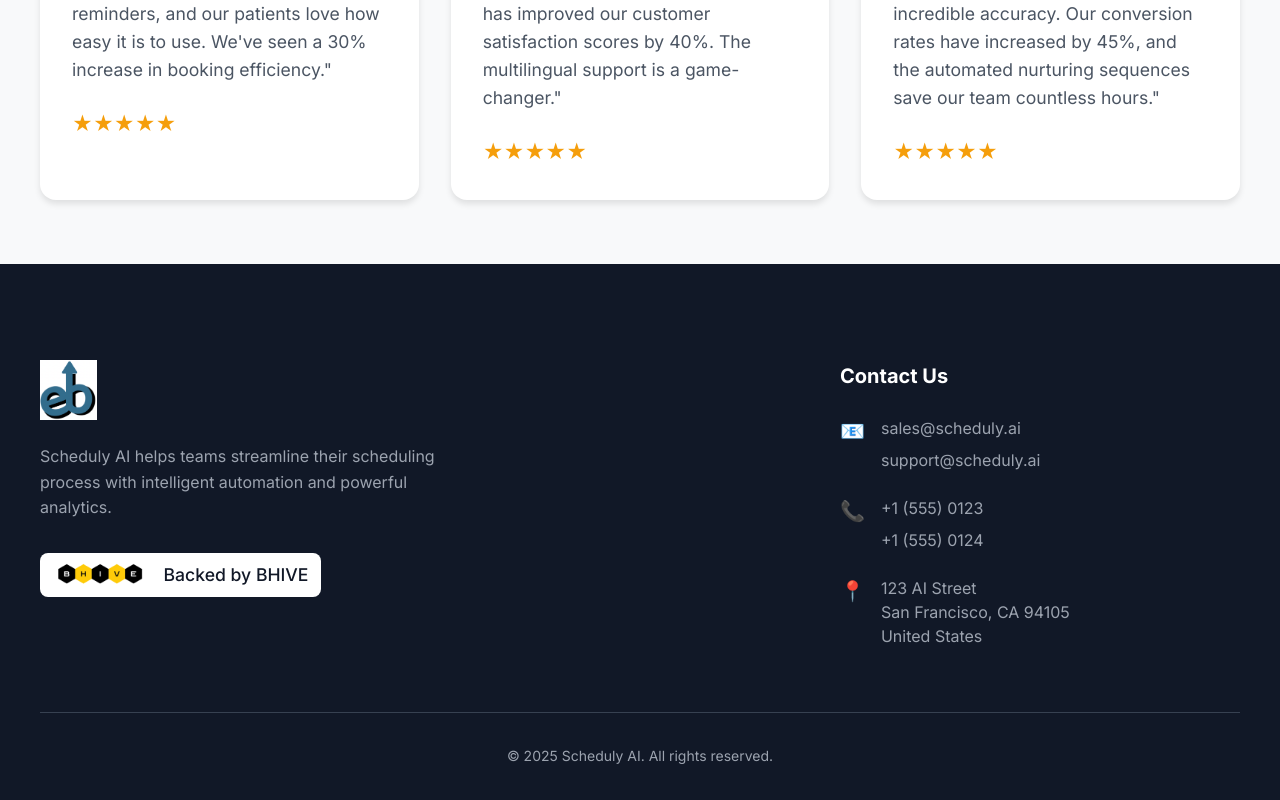
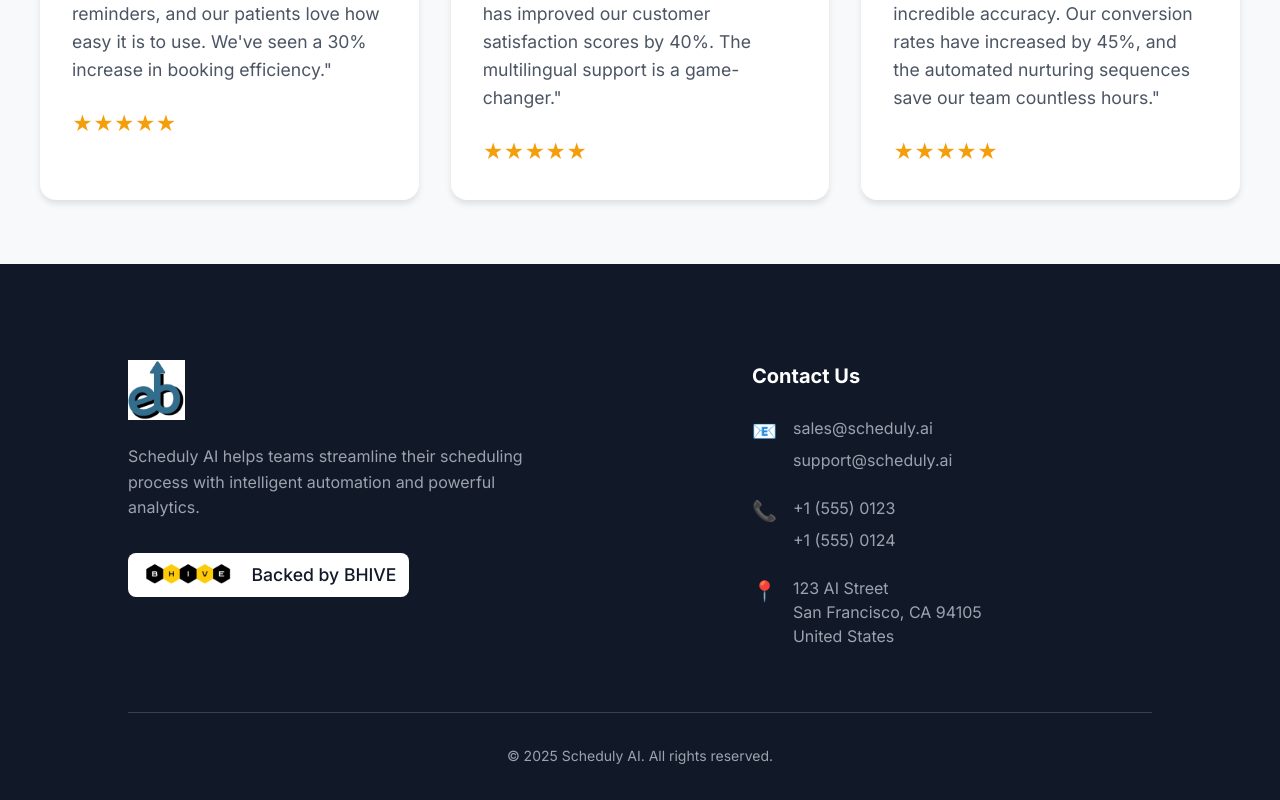
Before and after one commit to Jannatt22/Scheduly-AI, a React (Create React App) app: page / in a window 1280 px wide. Shown: the part 2898-3698 px from the top of the page. Built offline with nearby package versions, Linux system fonts and the light colour scheme.

Commit message:
footer padding

```diff
--- a/src/App.css
+++ b/src/App.css
@@ -318,7 +318,7 @@ body {
 .footer {
   background: var(--bg-dark);
   color: var(--white);
-  padding: 6rem 2rem 2rem;
+  padding: 6rem 10% 2rem;
 }
 
 .footer-content {
@@ -326,7 +326,7 @@ body {
   margin: 0 auto;
   display: flex;
   justify-content: space-between;
-  gap: 5rem;
+  gap: 8rem;
   margin-bottom: 4rem;
 }
 
```
